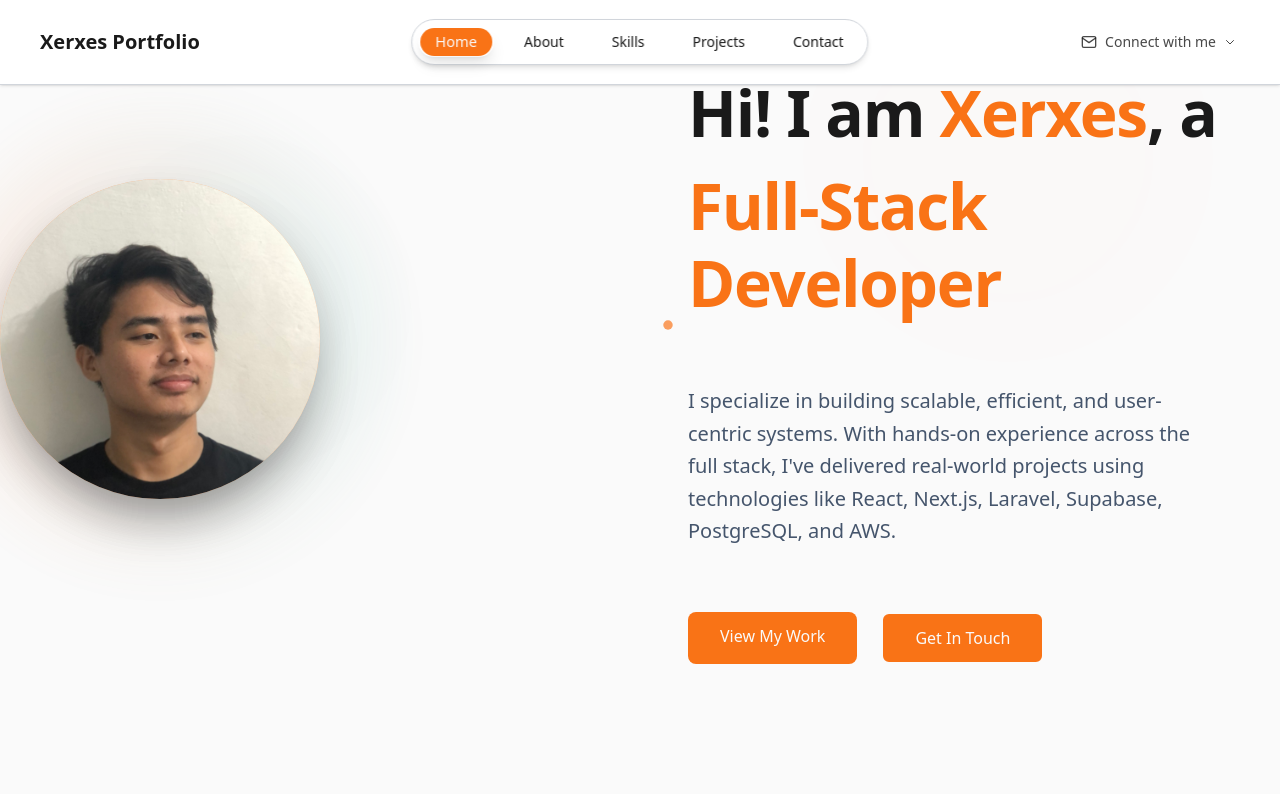
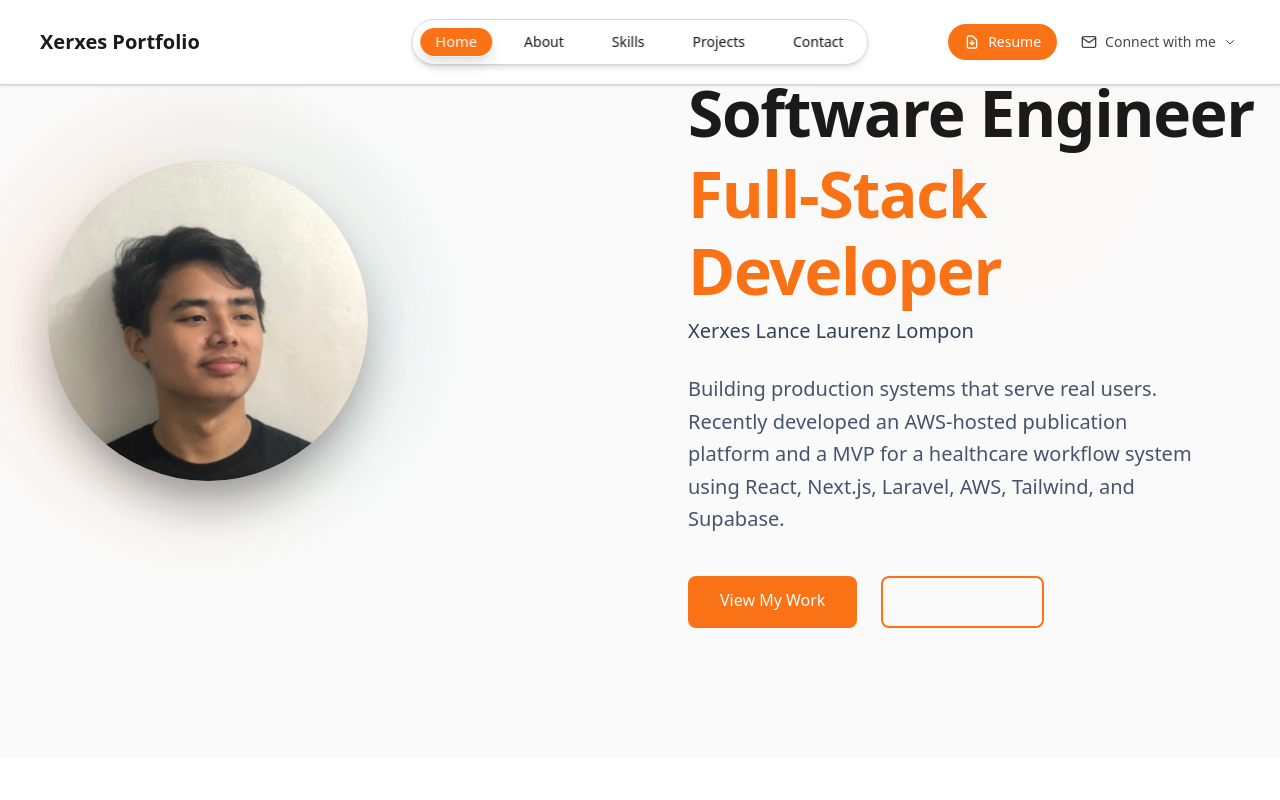
Before and after one commit to lalalance12/portfolio-website, a Next.js app: page / in a window 1280 px wide. Shown: the top 800 px of the page. Built offline with nearby package versions, Linux system fonts and the light colour scheme.

Commit message:
feat: enhance ContactSection with email and phone copy functionality; improve Footer and Header navigation using scrollToSection hook for smoother transitions

```diff
--- a/src/components/Footer.tsx
+++ b/src/components/Footer.tsx
@@ -1,6 +1,9 @@
 "use client";
 
+import { useScrollToSection } from "@/hooks/useScrollToSection";
+
 export default function Footer() {
+  const scrollToSection = useScrollToSection();
   return (
     <footer className="w-full py-16 px-8 bg-neutral text-secondary border-t border-primary/30 relative overflow-hidden">
       {/* Circular orange gradient backgrounds */}
@@ -108,9 +111,10 @@ export default function Footer() {
                 <button
                   onClick={(e) => {
                     e.preventDefault();
-                    window.scrollTo({ top: 0, behavior: "smooth" });
+                    scrollToSection("home");
                   }}
                   className="hover:text-primary transition-colors cursor-pointer"
+                  aria-label="Navigate to home section"
                 >
                   Home
                 </button>
@@ -119,19 +123,10 @@ export default function Footer() {
                 <button
                   onClick={(e) => {
                     e.preventDefault();
-                    const element = document.getElementById("about");
-                    if (element) {
-                      const elementTop = element.offsetTop;
-                      const headerHeight = 100;
-                      const scrollPosition = elementTop - headerHeight;
-                      const finalPosition = Math.max(0, scrollPosition);
-                      window.scrollTo({
-                        top: finalPosition,
-                        behavior: "smooth",
-                      });
-                    }
+                    scrollToSection("about");
                   }}
                   className="hover:text-primary transition-colors cursor-pointer"
+                  aria-label="Navigate to about section"
                 >
                   About
                 </button>
@@ -140,19 +135,10 @@ export default function Footer() {
                 <button
                   onClick={(e) => {
                     e.preventDefault();
-                    const element = document.getElementById("skills");
-                    if (element) {
-                      const elementTop = element.offsetTop;
-                      const headerHeight = 100;
-                      const scrollPosition = elementTop - headerHeight;
-                      const finalPosition = Math.max(0, scrollPosition);
-                      window.scrollTo({
-                        top: finalPosition,
-                        behavior: "smooth",
-                      });
-                    }
+                    scrollToSection("skills");
                   }}
                   className="hover:text-primary transition-colors cursor-pointer"
+                  aria-label="Navigate to skills section"
                 >
                   Skills
                 </button>
@@ -161,19 +147,10 @@ export default function Footer() {
                 <button
                   onClick={(e) => {
                     e.preventDefault();
-                    const element = document.getElementById("projects");
-                    if (element) {
-                      const elementTop = element.offsetTop;
-                      const headerHeight = 100;
-                      const scrollPosition = elementTop - headerHeight;
-                      const finalPosition = Math.max(0, scrollPosition);
-                      window.scrollTo({
-                        top: finalPosition,
-                        behavior: "smooth",
-                      });
-                    }
+                    scrollToSection("projects");
                   }}
                   className="hover:text-primary transition-colors cursor-pointer"
+                  aria-label="Navigate to projects section"
                 >
                   Projects
                 </button>
@@ -182,19 +159,10 @@ export default function Footer() {
                 <button
                   onClick={(e) => {
                     e.preventDefault();
-                    const element = document.getElementById("contact");
-                    if (element) {
-                      const elementTop = element.offsetTop;
-                      const headerHeight = 100;
-                      const scrollPosition = elementTop - headerHeight;
-                      const finalPosition = Math.max(0, scrollPosition);
-                      window.scrollTo({
-                        top: finalPosition,
-                        behavior: "smooth",
-                      });
-                    }
+                    scrollToSection("contact");
                   }}
                   className="hover:text-primary transition-colors cursor-pointer"
+                  aria-label="Navigate to contact section"
                 >
                   Contact
                 </button>
--- a/src/components/Header.tsx
+++ b/src/components/Header.tsx
@@ -3,10 +3,13 @@ import Link from "next/link";
 import { useState, useEffect, useRef, useMemo } from "react";
 import { motion, AnimatePresence } from "framer-motion";
 import SocialDropdown from "./SocialDropdown";
+import { useScrollToSection } from "@/hooks/useScrollToSection";
+import { throttle } from "@/utils/throttle";
 
 type Section = "home" | "about" | "skills" | "projects" | "contact";
 
 export default function Header() {
+  const scrollToSection = useScrollToSection();
   const [activeSection, setActiveSection] = useState<Section>("home");
   const [targetSection, setTargetSection] = useState<Section>("home");
   const [isMobileMenuOpen, setIsMobileMenuOpen] = useState(false);
@@ -47,41 +50,25 @@ export default function Header() {
     []
   );
 
-  const scrollToSection = (sectionId: Section) => {
+  const handleScrollToSection = (sectionId: Section) => {
     // Set active section immediately for visual feedback
     setActiveSection(sectionId);
     setTargetSection(sectionId);
     setUserNavigatedSection(sectionId);
     setIsMobileMenuOpen(false); // Close mobile menu when navigating
 
-    const element = document.getElementById(sectionId);
-    if (element) {
-      // Get accurate header height
-      const header = document.querySelector("header");
-      const headerHeight = header ? header.offsetHeight : 100;
-
-      // Calculate position accounting for sticky header
-      const elementTop = element.offsetTop;
-      const scrollPosition = elementTop - headerHeight - 20; // Extra padding for better positioning
-
-      // Ensure we don't scroll above the top of the page
-      const finalPosition = Math.max(0, scrollPosition);
-
-      // Scroll to the section with smooth behavior
-      window.scrollTo({
-        top: finalPosition,
-        behavior: "smooth",
-      });
+    scrollToSection(sectionId);
 
     // Clear user navigation state after scroll completes
     setTimeout(() => {
       setUserNavigatedSection(null);
-      }, 1200); // Optimized timeout
-    }
+    }, 1200);
   };
 
-  // Scroll detection function
-  const handleScroll = () => {
+  // Throttled scroll detection function
+  const handleScroll = useMemo(
+    () =>
+      throttle(() => {
         // Don't override user navigation - keep the clicked button highlighted
         if (userNavigatedSection !== null) {
           // Only update if we've actually reached the target section
@@ -91,15 +78,14 @@ export default function Header() {
             const elementTop = element.offsetTop;
             const elementHeight = element.offsetHeight;
 
-        // Check if we're within the target section (at the very beginning)
-        // Use a small threshold to account for smooth scrolling precision
-        const threshold = 100; // pixels from the top of the section
+            // Check if we're within the target section
+            const threshold = 100;
 
             if (
               scrollPosition >= elementTop - threshold &&
               scrollPosition < elementTop + elementHeight - threshold
             ) {
-          setUserNavigatedSection(null); // Allow normal scroll detection now
+              setUserNavigatedSection(null);
             }
           }
           return;
@@ -119,7 +105,6 @@ export default function Header() {
           "contact",
         ];
 
-    // Use exact scroll position without offset for precise detection
         const scrollPosition = window.scrollY;
         const windowHeight = window.innerHeight;
 
@@ -131,13 +116,8 @@ export default function Header() {
             const elementTop = element.offsetTop;
             const elementHeight = element.offsetHeight;
 
-        // Check if the current scroll position is within this section
-        // The section is considered active if:
-        // 1. The scroll position is at or past the section start
-        // 2. The scroll position is before the section end
-        // 3. Or if we're near the end of the page and this is the last section
             if (
-          scrollPosition >= elementTop - 80 && // Consistent threshold for precision
+              scrollPosition >= elementTop - 80 &&
               (scrollPosition < elementTop + elementHeight - 80 ||
                 (sectionId === "contact" &&
                   scrollPosition + windowHeight >=
@@ -149,12 +129,16 @@ export default function Header() {
           }
         }
 
-    if (newSection !== targetSection) setTargetSection(newSection);
-  };
+        if (newSection && newSection !== targetSection)
+          setTargetSection(newSection);
+      }, 100),
+    [targetSection, userNavigatedSection]
+  );
 
   // Initialize scroll detection on mount
   useEffect(() => {
     handleScroll();
+    // eslint-disable-next-line react-hooks/exhaustive-deps
   }, []);
 
   // Set up scroll listener
@@ -162,6 +146,7 @@ export default function Header() {
     window.addEventListener("scroll", handleScroll);
 
     return () => window.removeEventListener("scroll", handleScroll);
+    // eslint-disable-next-line react-hooks/exhaustive-deps
   }, [targetSection, userNavigatedSection]);
 
   useEffect(() => {
@@ -211,7 +196,7 @@ export default function Header() {
         <div className="text-lg md:text-xl font-medium flex items-center">
           <Link
             href="/"
-            onClick={() => scrollToSection("home")}
+            onClick={() => handleScrollToSection("home")}
             className="flex items-center gap-2"
           >
             <div className="flex items-center"></div>
@@ -232,36 +217,46 @@ export default function Header() {
             />
             <button
               ref={homeRef}
-              onClick={() => scrollToSection("home")}
+              onClick={() => handleScrollToSection("home")}
               className={getNavItemClass("home")}
+              aria-label="Navigate to home section"
+              aria-current={activeSection === "home" ? "page" : undefined}
             >
               <span className="relative z-10">Home</span>
             </button>
             <button
               ref={aboutRef}
-              onClick={() => scrollToSection("about")}
+              onClick={() => handleScrollToSection("about")}
               className={getNavItemClass("about")}
+              aria-label="Navigate to about section"
+              aria-current={activeSection === "about" ? "page" : undefined}
             >
               <span className="relative z-10">About</span>
             </button>
             <button
               ref={skillsRef}
-              onClick={() => scrollToSection("skills")}
+              onClick={() => handleScrollToSection("skills")}
               className={getNavItemClass("skills")}
+              aria-label="Navigate to skills section"
+              aria-current={activeSection === "skills" ? "page" : undefined}
             >
               <span className="relative z-10">Skills</span>
             </button>
             <button
               ref={projectsRef}
-              onClick={() => scrollToSection("projects")}
+              onClick={() => handleScrollToSection("projects")}
               className={getNavItemClass("projects")}
+              aria-label="Navigate to projects section"
+              aria-current={activeSection === "projects" ? "page" : undefined}
             >
               <span className="relative z-10">Projects</span>
             </button>
             <button
               ref={contactRef}
-              onClick={() => scrollToSection("contact")}
+              onClick={() => handleScrollToSection("contact")}
               className={getNavItemClass("contact")}
+              aria-label="Navigate to contact section"
+              aria-current={activeSection === "contact" ? "page" : undefined}
             >
               <span className="relative z-10">Contact</span>
             </button>
@@ -299,8 +294,30 @@ export default function Header() {
           />
         </button>
 
-        {/* Desktop Social Dropdown */}
-        <div className="hidden md:block">
+        {/* Desktop Resume & Social */}
+        <div className="hidden md:flex items-center gap-3">
+          <a
+            href="/Xerxes_Lompon_SoftwareEngineer.pdf"
+            download="Xerxes_Lompon_Resume.pdf"
+            className="inline-flex items-center gap-2 px-4 py-2 bg-primary rounded-full text-sm font-medium transition-all duration-200 hover:scale-105"
+            style={{ color: "#FFFFFF" }}
+            aria-label="Download resume"
+          >
+            <svg
+              className="w-4 h-4"
+              fill="none"
+              stroke="currentColor"
+              viewBox="0 0 24 24"
+            >
+              <path
+                strokeLinecap="round"
+                strokeLinejoin="round"
+                strokeWidth={2}
+                d="M12 10v6m0 0l-3-3m3 3l3-3m2 8H7a2 2 0 01-2-2V5a2 2 0 012-2h5.586a1 1 0 01.707.293l5.414 5.414a1 1 0 01.293.707V19a2 2 0 01-2 2z"
+              />
+            </svg>
+            Resume
+          </a>
           <SocialDropdown />
         </div>
       </header>
@@ -325,17 +342,41 @@ export default function Header() {
               ].map(({ id, label }) => (
                 <button
                   key={id}
-                  onClick={() => scrollToSection(id as Section)}
+                  onClick={() => handleScrollToSection(id as Section)}
                   className={`text-left py-2 px-3 rounded-lg transition-all duration-200 ${
                     activeSection === id
                       ? "bg-primary/10 text-primary font-medium"
                       : "text-neutral hover:bg-neutral/10"
                   }`}
+                  aria-label={`Navigate to ${label.toLowerCase()} section`}
+                  aria-current={activeSection === id ? "page" : undefined}
                 >
                   {label}
                 </button>
               ))}
-              <div className="pt-4 border-t border-border">
+              <div className="pt-4 border-t border-border space-y-4">
+                <a
+                  href="/Xerxes_Lompon_SoftwareEngineer.pdf"
+                  download="Xerxes_Lompon_SoftwareEngineer.pdf"
+                  className="flex items-center justify-center gap-2 py-3 px-4 bg-primary rounded-lg font-medium transition-all duration-200"
+                  style={{ color: "#FFFFFF" }}
+                  aria-label="Download resume"
+                >
+                  <svg
+                    className="w-4 h-4"
+                    fill="none"
+                    stroke="currentColor"
+                    viewBox="0 0 24 24"
+                  >
+                    <path
+                      strokeLinecap="round"
+                      strokeLinejoin="round"
+                      strokeWidth={2}
+                      d="M12 10v6m0 0l-3-3m3 3l3-3m2 8H7a2 2 0 01-2-2V5a2 2 0 012-2h5.586a1 1 0 01.707.293l5.414 5.414a1 1 0 01.293.707V19a2 2 0 01-2 2z"
+                    />
+                  </svg>
+                  Download Resume
+                </a>
                 <SocialDropdown />
               </div>
             </nav>
--- a/src/components/HeroSection.tsx
+++ b/src/components/HeroSection.tsx
@@ -5,9 +5,10 @@ import { motion, useScroll, useTransform } from "framer-motion";
 import RotatingText from "./RotatingText";
 import FadeContent from "../animations/FadeContent/FadeContent";
 import AnimatedContent from "../animations/AnimatedContent/AnimatedContent";
-import DecryptedText from "../textanimations/DecryptedText/DecryptedText";
+import { useScrollToSection } from "@/hooks/useScrollToSection";
 
 export default function HeroSection() {
+  const scrollToSection = useScrollToSection();
   // Parallax scroll effects
   const { scrollYProgress } = useScroll();
   const imageY = useTransform(scrollYProgress, [0, 1], [0, -100]);
@@ -39,7 +40,7 @@ export default function HeroSection() {
             scale={0.9}
           >
             <motion.div
-              className="flex justify-center lg:justify-start order-1 lg:order-2"
+              className="flex justify-center lg:justify-start order-1 lg:order-2 lg:pl-12"
               style={{ y: imageY }}
             >
               <div className="relative w-48 h-48 sm:w-56 sm:h-56 md:w-64 md:h-64 lg:w-72 lg:h-72 xl:w-80 xl:h-80 group">
@@ -89,7 +90,7 @@ export default function HeroSection() {
 
           {/* Text Content with Enhanced Animations */}
           <motion.div
-            className="order-2 lg:order-1 space-y-4 sm:space-y-6 md:space-y-8 flex flex-col items-center lg:items-start"
+            className="order-2 lg:order-1 space-y-2 sm:space-y-3 md:space-y-4 flex flex-col items-center lg:items-start"
             style={{ y: textY }}
           >
             <AnimatedContent
@@ -99,59 +100,25 @@ export default function HeroSection() {
               duration={1}
               delay={0.3}
             >
-              <h1 className="text-3xl sm:text-4xl md:text-5xl lg:text-6xl xl:text-7xl font-bold mb-4 sm:mb-6 md:mb-8 text-center lg:text-left">
-                <div className="mb-4 text-neutral text-center lg:text-left">
-                  Hi! I am{" "}
-                  <DecryptedText
-                    text="Xerxes"
-                    speed={30}
-                    maxIterations={15}
-                    sequential={true}
-                    revealDirection="center"
-                    animateOn="view"
-                    className="text-primary font-bold"
-                    encryptedClassName="text-slate-400"
-                  />
-                  , a
-                </div>
-                <div className="w-[10em] flex items-center justify-center lg:justify-start relative mx-auto lg:mx-0">
+              <h1 className="text-3xl sm:text-4xl md:text-5xl lg:text-6xl xl:text-7xl font-bold mb-2 text-center lg:text-left">
+                <span className="block mb-1 text-neutral">
+                  Software Engineer
+                </span>
+                <span className="block w-[10em] mx-auto lg:mx-0 relative">
                   <RotatingText />
-                  {/* Floating accent elements */}
-                  <motion.div
-                    className="absolute -top-2 sm:-top-4 -right-2 sm:-right-4 w-2 h-2 sm:w-3 sm:h-3 bg-accent rounded-full"
-                    animate={{
-                      scale: [1, 1.5, 1],
-                      opacity: [0.7, 1, 0.7],
-                    }}
-                    transition={{
-                      duration: 2,
-                      repeat: Infinity,
-                      ease: "easeInOut",
-                    }}
-                  />
-                  <motion.div
-                    className="absolute -bottom-1 sm:-bottom-2 -left-3 sm:-left-6 w-1.5 h-1.5 sm:w-2 sm:h-2 bg-primary rounded-full"
-                    animate={{
-                      scale: [1, 1.3, 1],
-                      opacity: [0.5, 0.8, 0.5],
-                    }}
-                    transition={{
-                      duration: 1.5,
-                      repeat: Infinity,
-                      ease: "easeInOut",
-                      delay: 0.5,
-                    }}
-                  />
-                </div>
+                </span>
               </h1>
+              <p className="text-lg sm:text-xl font-medium text-slate-700 text-center lg:text-left mb-3">
+                Xerxes Lance Laurenz Lompon
+              </p>
             </AnimatedContent>
 
             <FadeContent blur={false} duration={800} delay={600}>
-              <p className="text-base sm:text-lg md:text-xl text-slate-600 mb-6 sm:mb-8 max-w-xs sm:max-w-sm md:max-w-md lg:max-w-lg leading-relaxed text-center lg:text-left mx-auto lg:mx-0">
-                I specialize in building scalable, efficient, and user-centric
-                systems. With hands-on experience across the full stack,
-                I&apos;ve delivered real-world projects using technologies like
-                React, Next.js, Laravel, Supabase, PostgreSQL, and AWS.
+              <p className="text-base sm:text-lg md:text-xl text-slate-600 mb-6 sm:mb-6 max-w-xs sm:max-w-sm md:max-w-md lg:max-w-lg leading-relaxed text-center lg:text-left mx-auto lg:mx-0">
+                Building production systems that serve real users. Recently
+                developed an AWS-hosted publication platform and a MVP for a
+                healthcare workflow system using React, Next.js, Laravel, AWS,
+                Tailwind, and Supabase.
               </p>
             </FadeContent>
 
@@ -168,15 +135,7 @@ export default function HeroSection() {
                   aria-label="View my projects and work"
                   onClick={(e) => {
                     e.preventDefault();
-                    const element = document.getElementById("projects");
-                    if (element) {
-                      // Scroll to exact position at the top of the section
-                      const elementTop = element.offsetTop;
-                      window.scrollTo({
-                        top: elementTop,
-                        behavior: "smooth",
-                      });
-                    }
+                    scrollToSection("projects");
                   }}
                   whileHover={{ scale: 1.05 }}
                   whileTap={{ scale: 0.95 }}
@@ -185,27 +144,11 @@ export default function HeroSection() {
                 </motion.a>
                 <motion.a
                   href="#contact"
-                  className="w-full sm:w-auto inline-block px-6 sm:px-8 py-4 sm:py-3 border-2 bg-primary text-primary hover:bg-primary hover:text-secondary transition-all duration-300 font-medium rounded-lg text-center hover:scale-105 text-sm sm:text-base min-h-[48px] sm:min-h-[44px] focus:outline-none focus:ring-4 focus:ring-primary/50 focus:ring-offset-2"
+                  className="w-full sm:w-auto inline-block px-6 sm:px-8 py-4 sm:py-3 border-2 border-primary bg-transparent text-primary hover:bg-primary hover:text-secondary transition-all duration-300 font-medium rounded-lg text-center hover:scale-105 text-sm sm:text-base min-h-[48px] sm:min-h-[44px] focus:outline-none focus:ring-4 focus:ring-primary/50 focus:ring-offset-2"
                   aria-label="Get in touch with me"
                   onClick={(e) => {
                     e.preventDefault();
-                    const element = document.getElementById("contact");
-                    if (element) {
-                      // Calculate position accounting for sticky header
-                      const elementTop = element.offsetTop;
-                      const header = document.querySelector("header");
-                      const headerHeight = header ? header.offsetHeight : 100;
-                      const scrollPosition = elementTop - headerHeight - 20;
-
-                      // Ensure we don't scroll above the top of the page
-                      const finalPosition = Math.max(0, scrollPosition);
-
-                      // Scroll to the section with smooth behavior
-                      window.scrollTo({
-                        top: finalPosition,
-                        behavior: "smooth",
-                      });
-                    }
+                    scrollToSection("contact");
                   }}
                   whileHover={{ scale: 1.05 }}
                   whileTap={{ scale: 0.95 }}
```
Also changed, not shown: src/components/ContactSection.tsx (+67 -31 lines). Lines whose indentation alone changed are shown as unchanged.
